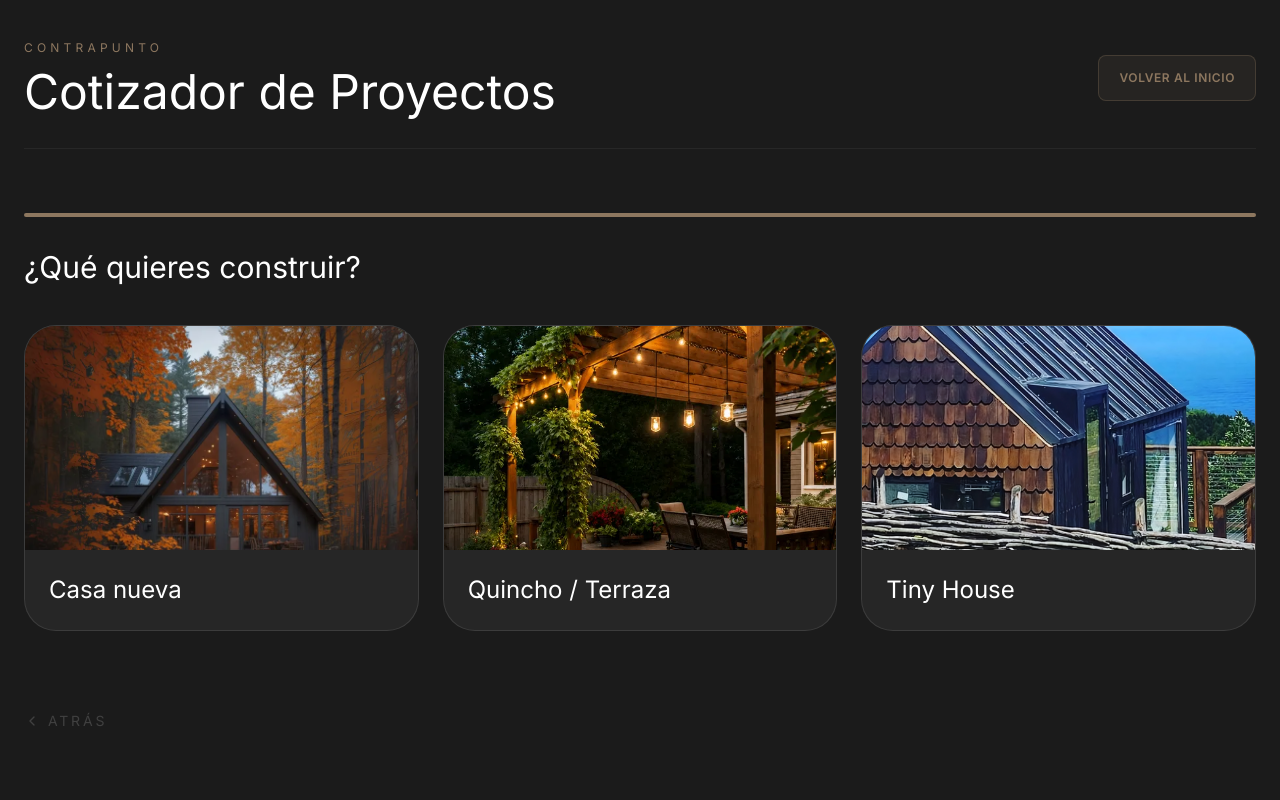
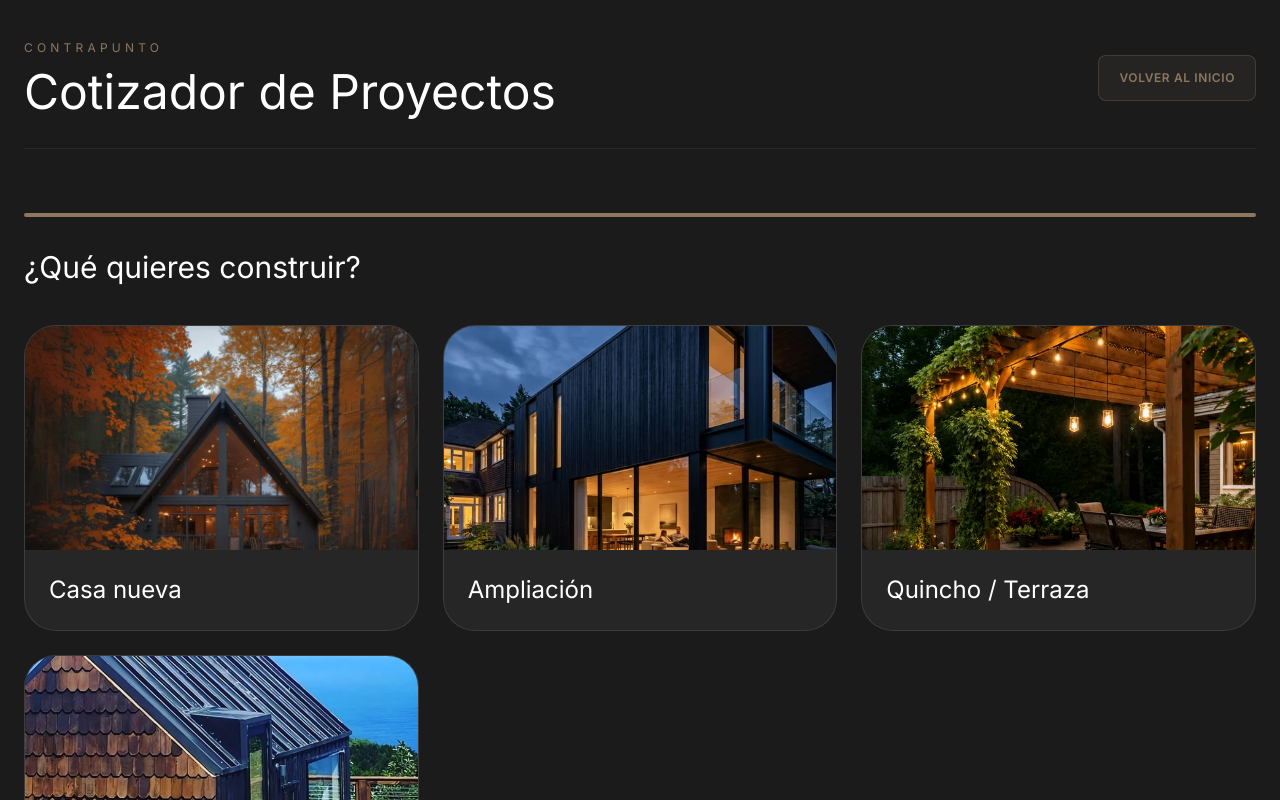
Before and after one commit to fernandomtorrest-maker/CONTRAPUNTO, a Next.js app in the folder contrapunto-web/: page /cotizar in a window 1280 px wide. Shown: the top 800 px of the page. Built offline with nearby package versions, Linux system fonts and the light colour scheme; a web font is replaced by a local one.

Commit message:
feat: agrega tipo de proyecto Ampliacion al cotizador reutilizando el flujo de Casa nueva

```diff
--- a/contrapunto-web/components/sections/CotizadorContrapunto.tsx
+++ b/contrapunto-web/components/sections/CotizadorContrapunto.tsx
@@ -76,6 +76,10 @@ const flujoBase: Paso[] = [
         imagen: '/images/cotizador/casa-nueva.webp',
       },
       {
+        valor: 'Ampliación',
+        imagen: '/images/cotizador/ampliacion.webp',
+      },
+      {
         valor: 'Quincho / Terraza',
         imagen: '/images/cotizador/foto-quincho.webp',
       },
@@ -89,6 +93,37 @@ const flujoBase: Paso[] = [
 
 const flujos: Record<string, Paso[]> = {
   'Casa nueva': [
+    ...flujoBase,
+    {
+      tipo: 'cards',
+      campo: 'plantas',
+      titulo: '¿Cuántas plantas quieres?',
+      opciones: [
+        {
+          valor: '1 piso',
+          imagen: '/images/cotizador/casa-1-piso.webp',
+        },
+        {
+          valor: '2 pisos',
+          imagen: '/images/cotizador/casa-2-pisos.webp',
+        },
+        {
+          valor: '3 pisos o más',
+          imagen: '/images/cotizador/casa-3-pisos.webp',
+        },
+      ],
+    },
+    {
+      tipo: 'quantity-select',
+      campo: 'espaciosCasa',
+      titulo: 'Selecciona los espacios de tu casa',
+      opciones: Object.keys(m2EspaciosCasa),
+    },
+    {
+      tipo: 'resultado',
+    },
+  ],
+  'Ampliación': [
     ...flujoBase,
     {
       tipo: 'cards',
@@ -397,8 +432,8 @@ export default function CotizadorContrapunto() {
 
     // Generar resumen estructurado y legible
     let detallesCotizacion = '';
-    if (respuestas.tipoProyecto === 'Casa nueva') {
-      detallesCotizacion = `• Tipo de Obra: Casa nueva\n• Cantidad de pisos: ${respuestas.plantas}\n• Superficie estimada: ${metrosTotalesCasa}m²\n• Estándar Base: desde $${valorCasaBase.toLocaleString('es-CL')} ($600.000/m²)\n• Estándar Alto: desde $${valorCasaAlto.toLocaleString('es-CL')} ($850.000/m²)\n• Estándar Premium: desde $${valorCasaPremium.toLocaleString('es-CL')} ($1.200.000/m²)\n• Espacios:\n` +
+    if (respuestas.tipoProyecto === 'Casa nueva' || respuestas.tipoProyecto === 'Ampliación') {
+      detallesCotizacion = `• Tipo de Obra: ${respuestas.tipoProyecto}\n• Cantidad de pisos: ${respuestas.plantas}\n• Superficie estimada: ${metrosTotalesCasa}m²\n• Estándar Base: desde $${valorCasaBase.toLocaleString('es-CL')} ($600.000/m²)\n• Estándar Alto: desde $${valorCasaAlto.toLocaleString('es-CL')} ($850.000/m²)\n• Estándar Premium: desde $${valorCasaPremium.toLocaleString('es-CL')} ($1.200.000/m²)\n• Espacios:\n` +
         Object.entries(respuestas.espaciosCasa).map(([espacio, cantidad]) => `  - ${cantidad}x ${espacio} (${m2EspaciosCasa[espacio] * cantidad}m²)`).join('\n') +
         (respuestas.metrosOtrosCasa > 0 ? `\n  - ${respuestas.nombreOtrosCasa || 'Otros espacios'} (${respuestas.metrosOtrosCasa}m²)` : '');
     } else if (respuestas.tipoProyecto === 'Quincho / Terraza') {
@@ -581,7 +616,7 @@ export default function CotizadorContrapunto() {
     doc.text(`Proyecto: ${respuestas.tipoProyecto}`, 20, y)
     y += 15
 
-    if (respuestas.tipoProyecto === 'Casa nueva') {
+    if (respuestas.tipoProyecto === 'Casa nueva' || respuestas.tipoProyecto === 'Ampliación') {
       doc.setFontSize(12)
       doc.setTextColor(60)
       doc.text(`Cantidad de pisos: ${respuestas.plantas}`, 20, y)
@@ -970,7 +1005,7 @@ export default function CotizadorContrapunto() {
         {paso.tipo === 'resultado' && (
           <div className="space-y-8">
             {/* CASA */}
-            {respuestas.tipoProyecto === 'Casa nueva' && (
+            {(respuestas.tipoProyecto === 'Casa nueva' || respuestas.tipoProyecto === 'Ampliación') && (
               <>
                 <div className="grid gap-6 md:grid-cols-2 lg:grid-cols-4">
                   <div className="rounded-[2rem] bg-[#262626] p-8">
@@ -1486,7 +1521,7 @@ export default function CotizadorContrapunto() {
               <a
                 href={`https://wa.me/56966974560?text=${encodeURIComponent(
                   `Hola Contrapunto! Me interesa cotizar un proyecto de ${respuestas.tipoProyecto}.\n\n` +
-                  (respuestas.tipoProyecto === 'Casa nueva'
+                  (respuestas.tipoProyecto === 'Casa nueva' || respuestas.tipoProyecto === 'Ampliación'
                     ? `Superficie: ${metrosTotalesCasa}m²\nEspacios: ${Object.entries(respuestas.espaciosCasa).map(([e, c]) => `${c}x ${e}`).join(', ')}`
                     : respuestas.tipoProyecto === 'Quincho / Terraza'
                     ? `Tipo: ${respuestas.tipoQuincho}\nSuperficie: ${metrosQuincho}m²\nMaterialidad: ${respuestas.materialidadQuincho}\nExtras: ${respuestas.extrasQuincho.join(', ')}`
```
Also changed, not shown: contrapunto-web/public/images/cotizador/ampliacion.webp (added).
